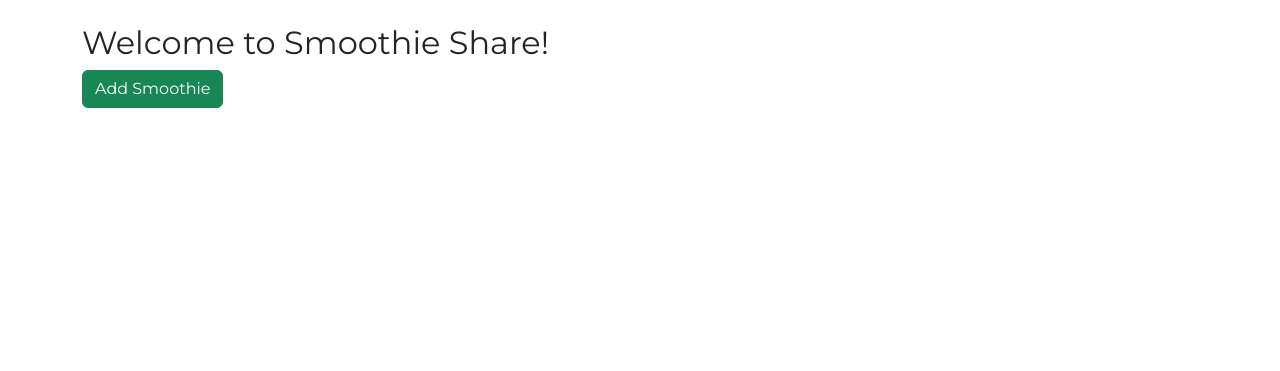
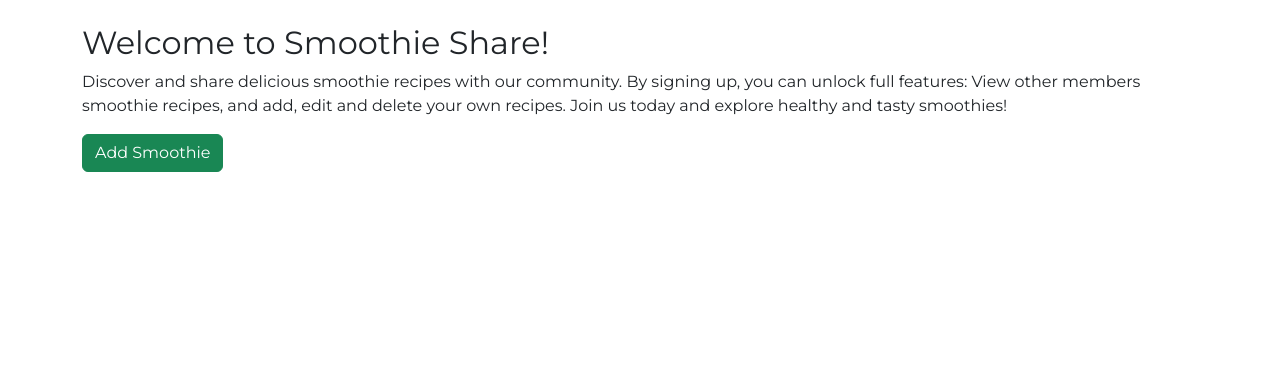
Before and after one commit to mariebernf/Smoothie_Share_Recipes, a Django app: page / in a window 1280 px wide. Shown: the part 56-427 px from the top of the page. Run offline with Django 5.2, Linux system fonts and the light colour scheme; data that the repository does not hold is empty; some libraries are stand-ins or nearby versions.

Commit message:
Update smoothie list home page with welcome message

```diff
--- a/smoothies/templates/smoothies/smoothie_list.html
+++ b/smoothies/templates/smoothies/smoothie_list.html
@@ -2,6 +2,10 @@
 
 {% block content %}
 <h2>Welcome to Smoothie Share!</h2>
+
+<p>Discover and share delicious smoothie recipes with our community. By signing up, you can unlock full features: View other members smoothie recipes,
+   and add, edit and delete your own recipes. Join us today and explore healthy and tasty smoothies!</p>
+
 <a href="{% url 'smoothie_create' %}" class="btn btn-success mb-3">Add Smoothie</a>
 
 <div class="row">
```
